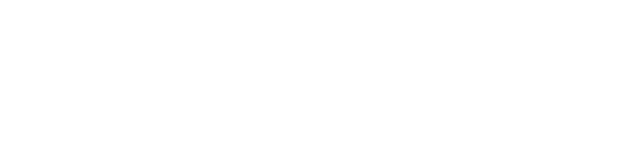
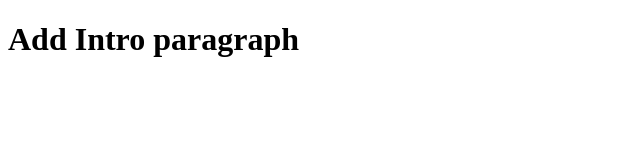
Before and after one commit to rajendra777777/FinalGIT, a plain HTML site: page about.html in a window 1280 px wide. Shown: the whole page, without its empty margins (0-640 px from the left). Drawn offline with Linux system fonts and the light colour scheme.

Commit message:
Add Intro paragraph

```diff
--- a/about.html
+++ b/about.html
@@ -6,6 +6,6 @@
     <title>About</title>
 </head>
 <body>
-
+    <h1>Add Intro paragraph</h1>
 </body>
 </html>
```
